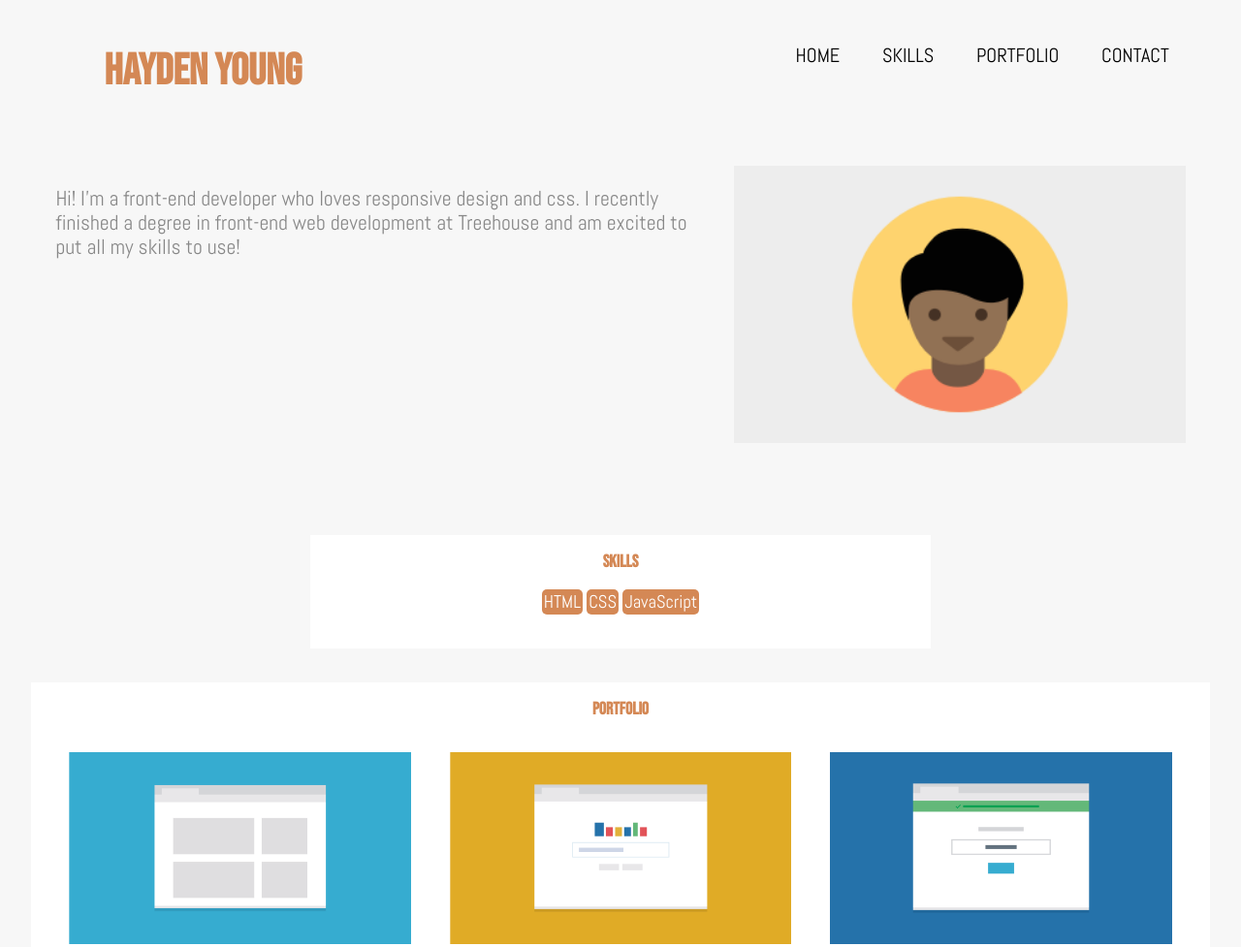
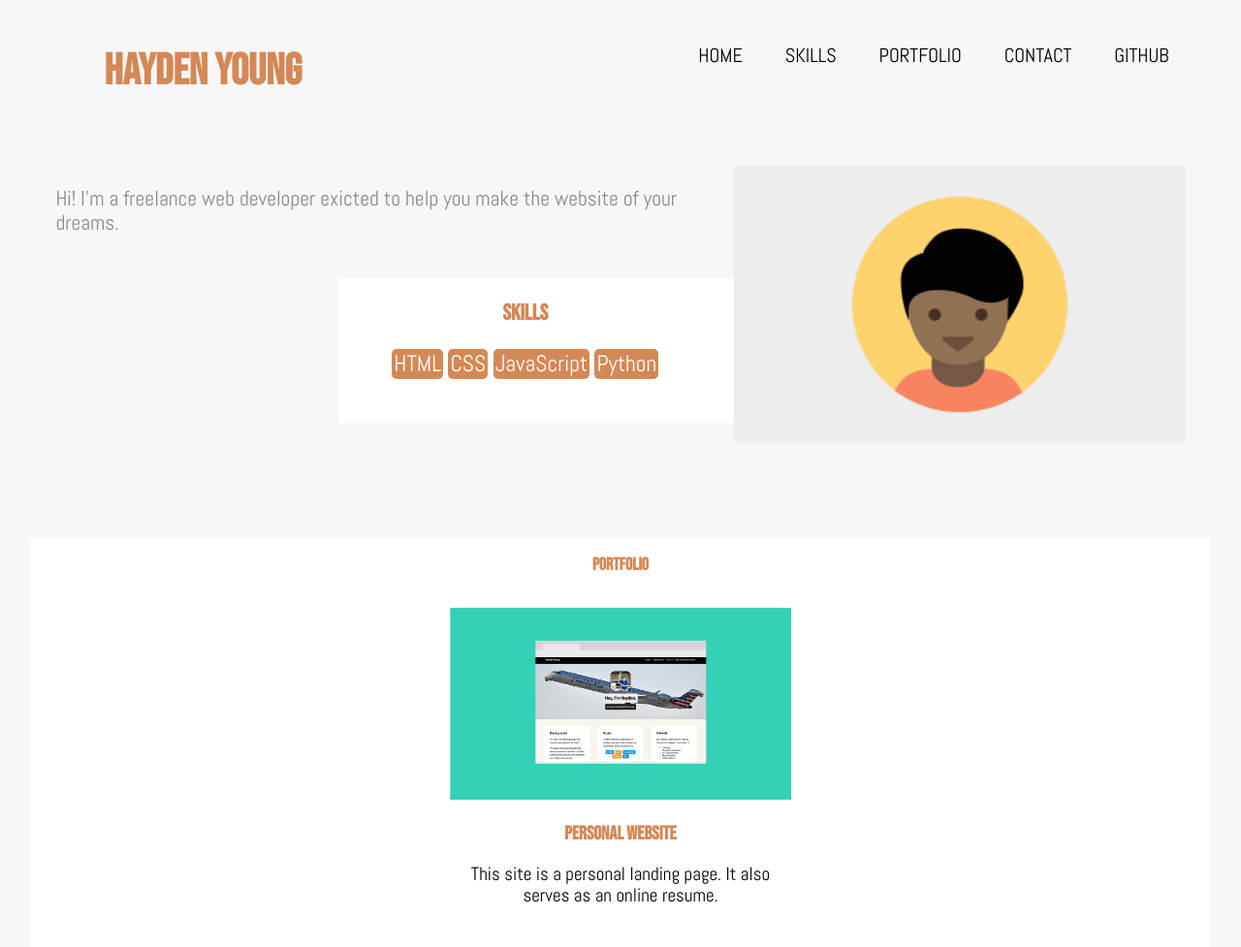
Before and after one commit to ztlhayden/th_unit2, a plain HTML site: page index.html in a window 1280 px wide. Shown: the top 977 px of the page at 97% size. Drawn offline with Linux system fonts and the light colour scheme.

Commit message:
some changes

```diff
--- a/index.html
+++ b/index.html
@@ -26,6 +26,7 @@
           <li><a href="#skills">Skills</a></li>
           <li><a href="#portfolio">Portfolio</a></li>
           <li><a href="#contactme">Contact</a></li>
+          <li><a href="http://github.com/ztlhayden">Github</a></li>
         </ul>
       </nav>
     </div>
@@ -33,24 +34,45 @@
     <figure class="fig-port cf">
       <img src="images/responsive-layout-profile.png" alt="Portrait" title="Cartoon Portrait.">
       <figcaption>
-        Hi! I'm a front-end developer who loves responsive design and css. I recently finished a degree in front-end web development at Treehouse and am excited to put all my skills to use!
+        Hi! I'm a freelance web developer exicted to help you make the website of your dreams.
+
+        <div class="skills">
+          <h2 id="skills">Skills</h2>
+          <ul>
+            <li>HTML</li>
+            <li>CSS</li>
+            <li>JavaScript</li>
+            <li>Python</li>
+          </ul>
+        </div>
       </figcaption>
     </figure>
   </header>
 <!-- end main-header -->
 <!-- start skills div -->
-  <div class="skills">
+  <!-- <div class="skills">
     <h2 id="skills">Skills</h2>
     <ul>
       <li>HTML</li>
       <li>CSS</li>
       <li>JavaScript</li>
+      <li>Python</li>
     </ul>
-  </div>
+  </div> -->
 <!-- end skills div -->
 <!-- start wrapper div -->
   <div class="wrapper cf">
     <h2 id="portfolio">Portfolio</h2>
+
+    <a href="Portfolio/portfolio_update_v1/index.html" target="_blank">
+      <figure class="content">
+        <img src="images/personal_site.png" alt="Website with grey containers.">
+        <figcaption>
+          <h3>Personal Website</h3>
+          This site is a personal landing page. It also serves as an online resume.
+        </figcaption>
+      </figure>
+    </a>
 
     <figure class="content">
       <img src="images/portfolio-1.png" alt="Website with grey containers.">
@@ -112,11 +134,11 @@
 
     <ul>
       <li>Phone</li>
-      <li class="contact">+1 (111) 555-1234</li>
+      <li class="contact"><a href="tel:+18596840445">+1 (859) 684-0445</a></li>
     </ul>
     <ul>
       <li>Email</li>
-      <li class="contact">email@yoursite.com</li>
+      <li class="contact"><a href="mailto:haydenyounglex@hotmail.com?subject=Web%20Deisgn">haydenyounglex@hotmail.com</a></li>
     </ul>
     <!-- bottom footer -->
     <div class="footer-bottom cf">
@@ -127,6 +149,7 @@
           <li><a href="#skills">Skills</a></li>
           <li><a href="#portfolio">Portfolio</a></li>
           <li><a href="#contactme">Contact</a></li>
+          <li><a href="http://github.com/ztlhayden">Github</a></li>
         </ul>
       </nav>
       <a id="to-top" href="#top">Back to Top</a>
```
Also changed, not shown: images/personal_site.png (added).
